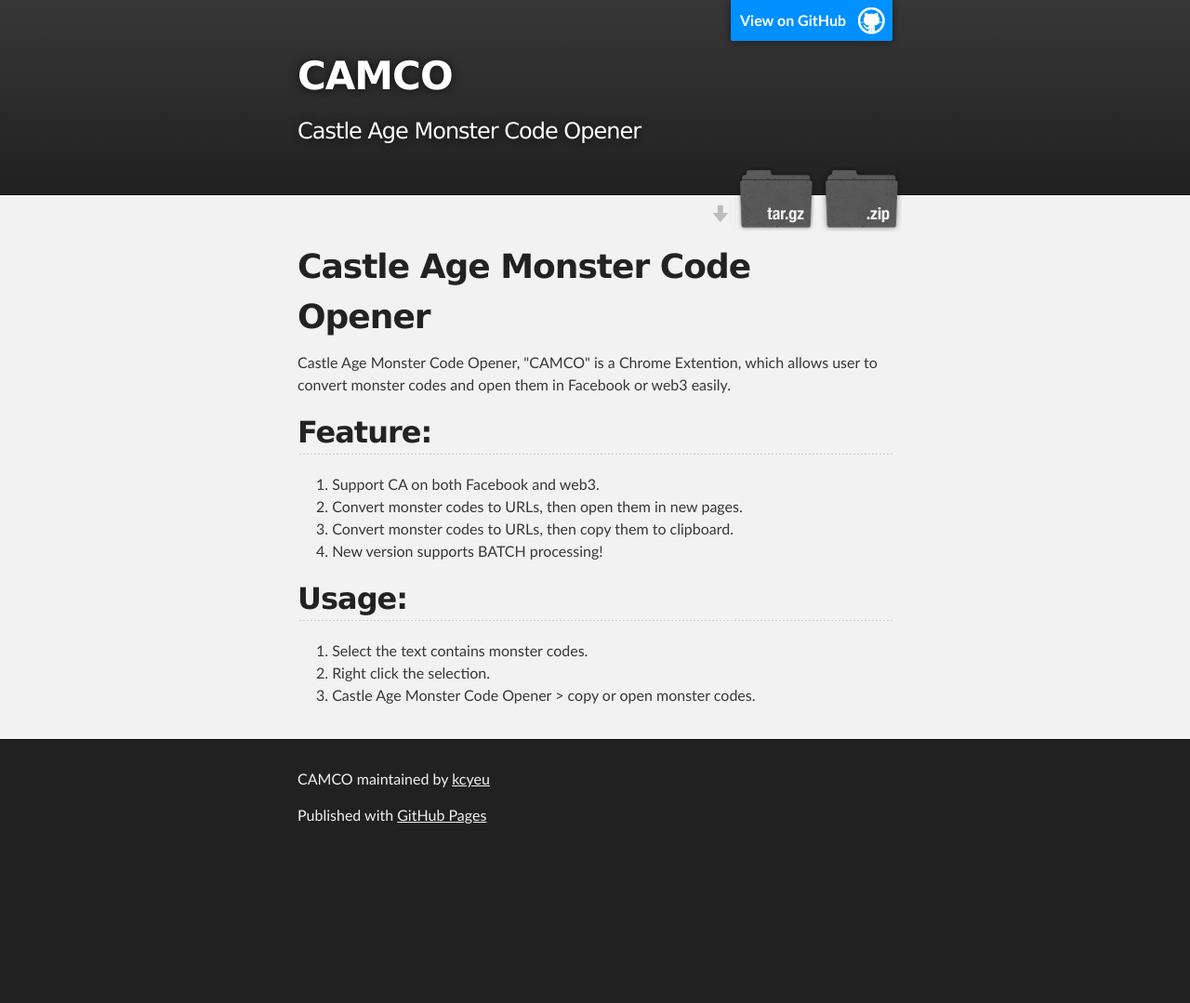
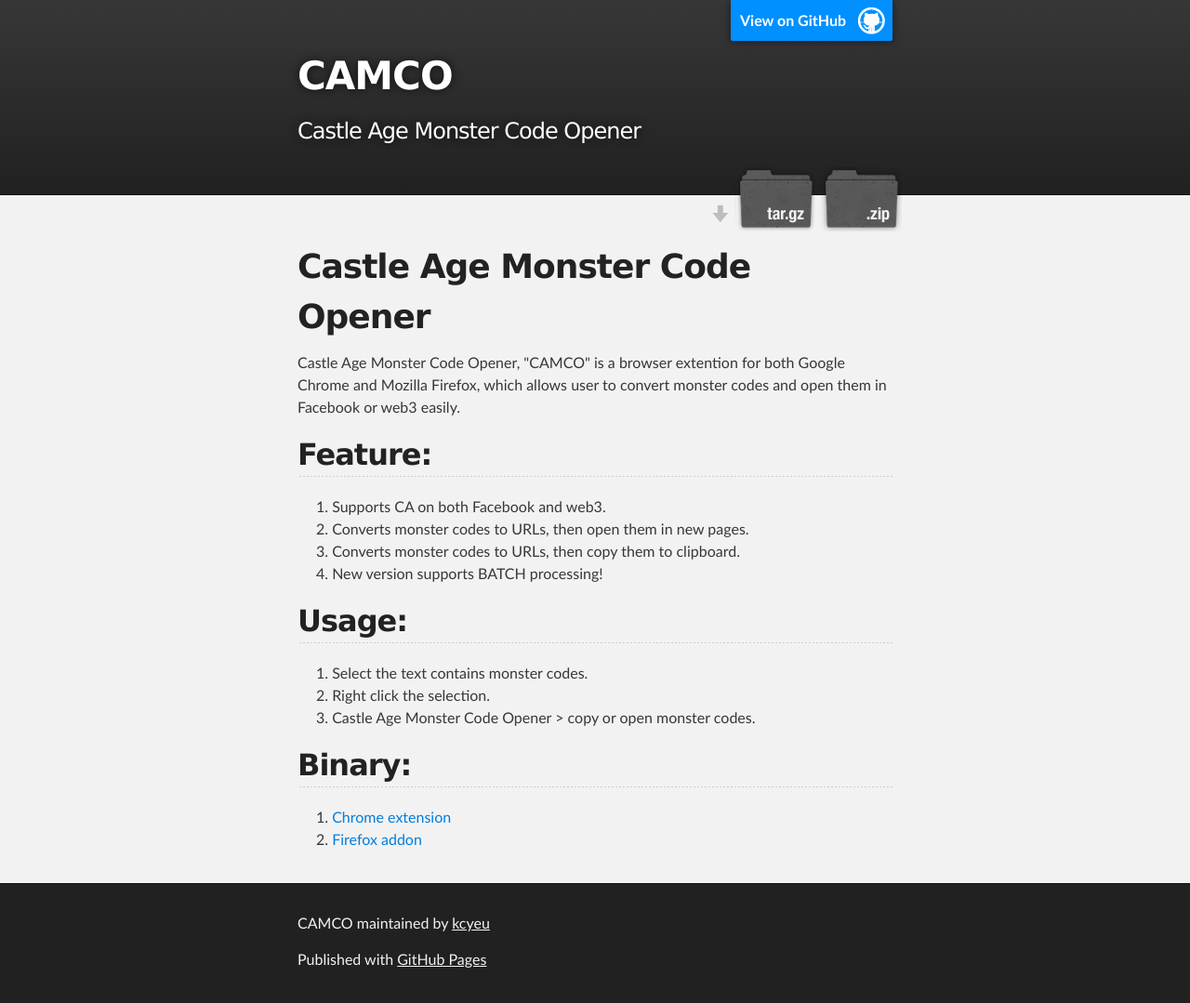
Before and after one commit to kcyeu/camco, a plain HTML site: page index.html in a window 1280 px wide. Shown: the whole page at 93% size. Before the commit the page ends 924 px from the top, so only its background shows below. Drawn offline with Linux system fonts and the light colour scheme.

```diff
--- a/index.html
+++ b/index.html
@@ -34,15 +34,15 @@
         <h1>
 <a name="castle-age-monster-code-opener" class="anchor" href="#castle-age-monster-code-opener"><span class="octicon octicon-link"></span></a>Castle Age Monster Code Opener</h1>
 
-<p>Castle Age Monster Code Opener, "CAMCO" is a Chrome Extention, which allows user to convert monster codes and open them in Facebook or web3 easily.</p>
+<p>Castle Age Monster Code Opener, "CAMCO" is a browser extention for both Google Chrome and Mozilla Firefox, which allows user to convert monster codes and open them in Facebook or web3 easily.</p>
 
 <h2>
 <a name="feature" class="anchor" href="#feature"><span class="octicon octicon-link"></span></a>Feature:</h2>
 
 <ol>
-<li>Support CA on both Facebook and web3.</li>
-<li>Convert monster codes to URLs, then open them in new pages.</li>
-<li>Convert monster codes to URLs, then copy them to clipboard.</li>
+<li>Supports CA on both Facebook and web3.</li>
+<li>Converts monster codes to URLs, then open them in new pages.</li>
+<li>Converts monster codes to URLs, then copy them to clipboard.</li>
 <li>New version supports BATCH processing!</li>
 </ol><h2>
 <a name="usage" class="anchor" href="#usage"><span class="octicon octicon-link"></span></a>Usage:</h2>
@@ -51,6 +51,12 @@
 <li>Select the text contains monster codes.</li>
 <li>Right click the selection.</li>
 <li>Castle Age Monster Code Opener &gt; copy or open monster codes.</li>
+</ol><h2>
+<a name="binary" class="anchor" href="#binary"><span class="octicon octicon-link"></span></a>Binary:</h2>
+
+<ol>
+<li><a href="https://chrome.google.com/webstore/detail/castle-age-monster-code-o/abgckmhddlbhlhbhpcnfgmmdgfkbcofb">Chrome extension</a></li>
+<li><a href="https://addons.mozilla.org/firefox/addon/castle-age-monster-code-opener/">Firefox addon</a></li>
 </ol>
       </section>
     </div>
--- a/params.json
+++ b/params.json
@@ -1 +1 @@
-{"name":"CAMCO","tagline":"Castle Age Monster Code Opener","body":"Castle Age Monster Code Opener\r\n==============================\r\n\r\nCastle Age Monster Code Opener, \"CAMCO\" is a Chrome Extention, which allows user to convert monster codes and open them in Facebook or web3 easily.\r\n\r\nFeature:\r\n--------\r\n\r\n1. Support CA on both Facebook and web3.\r\n2. Convert monster codes to URLs, then open them in new pages.\r\n3. Convert monster codes to URLs, then copy them to clipboard.\r\n4. New version supports BATCH processing!\r\n\r\nUsage:\r\n------\r\n\r\n1. Select the text contains monster codes.\r\n2. Right click the selection.\r\n3. Castle Age Monster Code Opener > copy or open monster codes.\r\n\r\n","google":"","note":"Don't delete this file! It's used internally to help with page regeneration."}
+{"name":"CAMCO","tagline":"Castle Age Monster Code Opener","body":"Castle Age Monster Code Opener\r\n==============================\r\n\r\nCastle Age Monster Code Opener, \"CAMCO\" is a browser extention for both Google Chrome and Mozilla Firefox, which allows user to convert monster codes and open them in Facebook or web3 easily.\r\n\r\nFeature:\r\n--------\r\n\r\n1. Supports CA on both Facebook and web3.\r\n2. Converts monster codes to URLs, then open them in new pages.\r\n3. Converts monster codes to URLs, then copy them to clipboard.\r\n4. New version supports BATCH processing!\r\n\r\nUsage:\r\n------\r\n\r\n1. Select the text contains monster codes.\r\n2. Right click the selection.\r\n3. Castle Age Monster Code Opener > copy or open monster codes.\r\n\r\nBinary:\r\n-------\r\n1. [Chrome extension](https://chrome.google.com/webstore/detail/castle-age-monster-code-o/abgckmhddlbhlhbhpcnfgmmdgfkbcofb)\r\n2. [Firefox addon](https://addons.mozilla.org/firefox/addon/castle-age-monster-code-opener/)\r\n\r\n","google":"","note":"Don't delete this file! It's used internally to help with page regeneration."}
```
